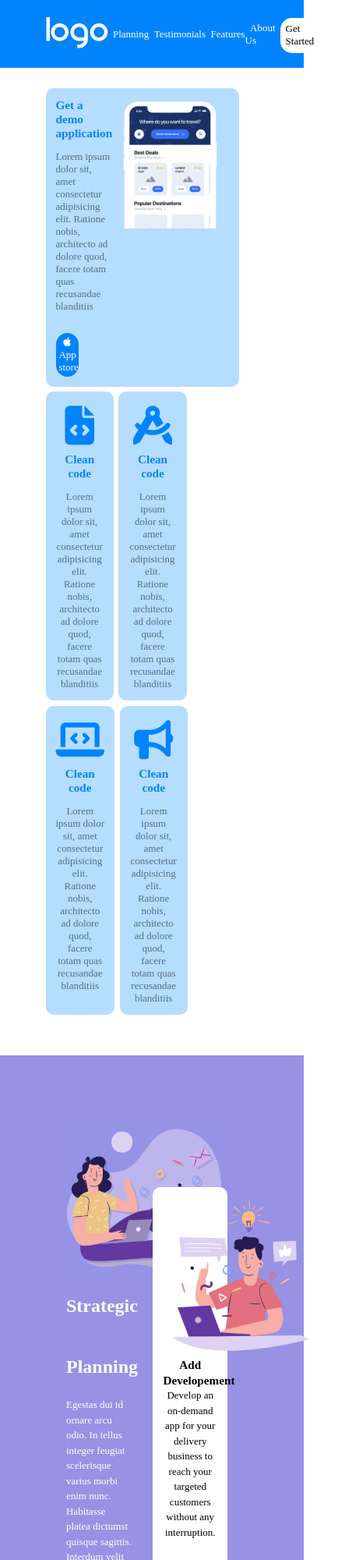
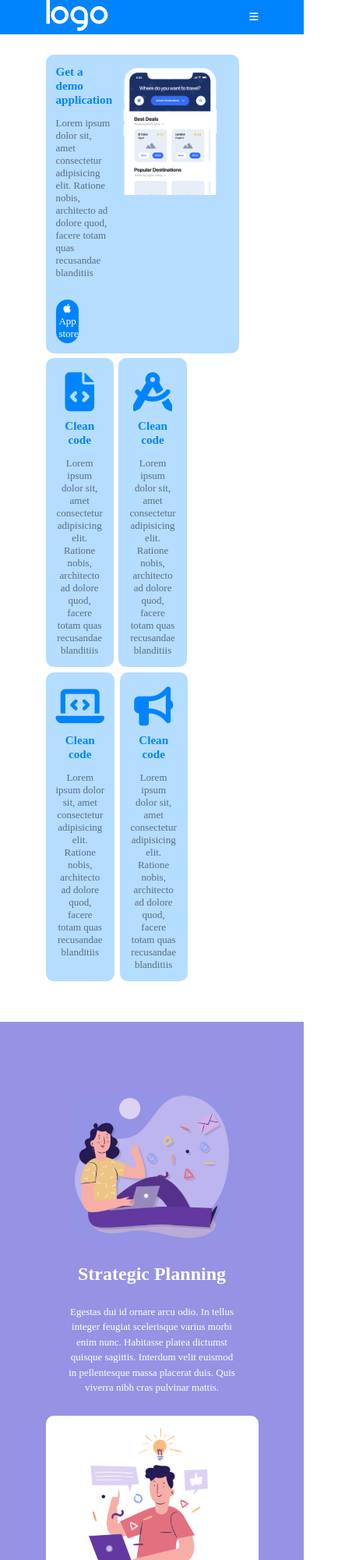
Before and after one commit to Alessandra-Casu/htmlcss-responsive-layout, a plain HTML site: page index.html in a window 390 px wide. Shown: the top 2000 px of the page at 78% size, 434 px wide, since content can reach past the window. Drawn offline with Linux system fonts and the light colour scheme.

Commit message:
add media screen 810px

```diff
--- a/assets/style.css
+++ b/assets/style.css
@@ -120,28 +120,22 @@ nav{
 
 /*Prima Sezione lilla strategic planning*/
 .box{
-
     display: flex;
     justify-content: space-around;
     padding-top: 5rem;
     padding-bottom: 2rem;
-}
-.box .left{
-    width: 50%;
 }
 
 .left img, .right img{
     width: 200px;
 }
 .left{
-
+    width: 50%;
+    color: white;
+    line-height: 1.5rem;
     padding: 2rem;
 }
 
-.textleft{
-    color: white;
-    line-height: 1.5rem;
-}
 
 .left h3{
     line-height: 6rem;
@@ -158,7 +152,6 @@ nav{
     text-align: center;
     line-height: 1.5rem;
     margin-top: 8rem;
-
     margin-right: 3rem;
 }
 
@@ -255,13 +248,12 @@ nav{
 
 .btn-purple{
     display: block;
-
     background-color: #9792E4;
     color: white;
     border-radius: 15px;
     text-align: center;
     text-decoration: none;
-    padding: .5rem;
+    padding: .7rem;
     margin-top: 2rem;
     white-space: nowrap;
 
@@ -311,10 +303,10 @@ nav{
 }
 
 .in{
-   width: 3rem;
+   width: 2rem;
    color: #9792E4;
    background-color: white;
-   margin-right: 1rem;
+   margin-right: .2rem;
    padding: .2rem;
 }
 
@@ -386,3 +378,35 @@ footer .container-small p{
     padding-bottom: 2rem;
 
 }
+
+/*media query*/
+@media screen and (min-width:820px){
+    .bars{
+        display: none;
+    }
+
+}
+
+@media screen and (max-width:810px){
+    .notab{
+        display:none;
+    }
+    .box{
+        display: block;
+    }
+    .left{
+        text-align:center ;
+    }
+    .left, .right{
+        width: 100%;
+        margin: auto;
+    }
+    .arrow{
+        margin-left: 20rem;
+    }
+
+    .white-card-container{
+        justify-content: center;
+    }
+
+}
--- a/index.html
+++ b/index.html
@@ -16,13 +16,14 @@
                 <li><img src="img/logo.png" alt="logo"></li>
                 <li>
                     <ul class="links">
-                        <li><a href="#">Planning</a> </li>
-                        <li><a href="#">Testimonials</a> </li>
-                        <li><a href="#">Features</a> </li>
-                        <li><a href="#">About Us</a> </li>
-                        <li ><a href="#">
+                        <li class="notab"><a href="#">Planning</a> </li>
+                        <li class="notab"><a href="#">Testimonials</a> </li>
+                        <li class="notab"><a href="#">Features</a> </li>
+                        <li class="notab"><a href="#">About Us</a> </li>
+                        <li class="notab"><a href="#">
                             <div class="btn-white">Get Started</div> </a></li>
-                        <li> <a href="#"> <i class="fa-solid fa-bars"></i></a> </li>
+                        <li class="bars"> <a
+                             href="#"> <i class="fa-solid fa-bars "></i></a> </li>
                     </ul>
                 </li>
 
@@ -91,18 +92,17 @@
                     <div class="img">
                         <img src="img/planning1.png" alt="">
                     </div>
-                    <div class="textleft">
-                        <h3>Strategic Planning</h3>
+
+                    <h3>Strategic Planning</h3>
                     <p>Egestas dui id ornare arcu odio. In tellus integer feugiat scelerisque varius morbi enim nunc. Habitasse platea dictumst quisque sagittis. Interdum velit euismod in pellentesque massa placerat duis. Quis viverra nibh cras pulvinar mattis.</p>
 
-                    </div>
 
                 </div>
                 <div class="right">
                     <div class="img">
                         <img src="img/planning2.png" alt="">
                     </div>
-                   <h3>Add Developement</h3>
+                    <h3>Add Developement</h3>
                     <p>Develop an on-demand app for your delivery business to reach your targeted customers without any interruption.</p>
                     <div class="arrow" >
                         <a href="#"><i class="fa-solid fa-arrow-down"></i></a>
```
